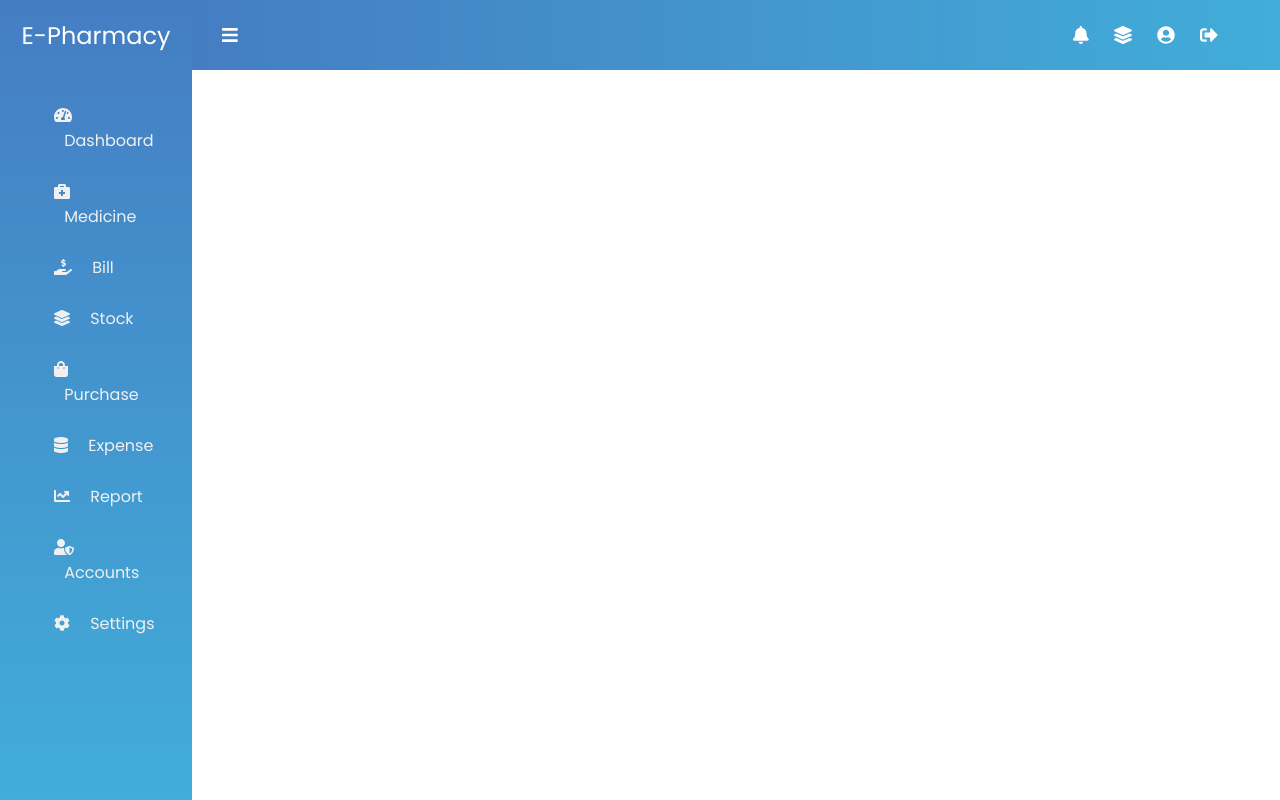
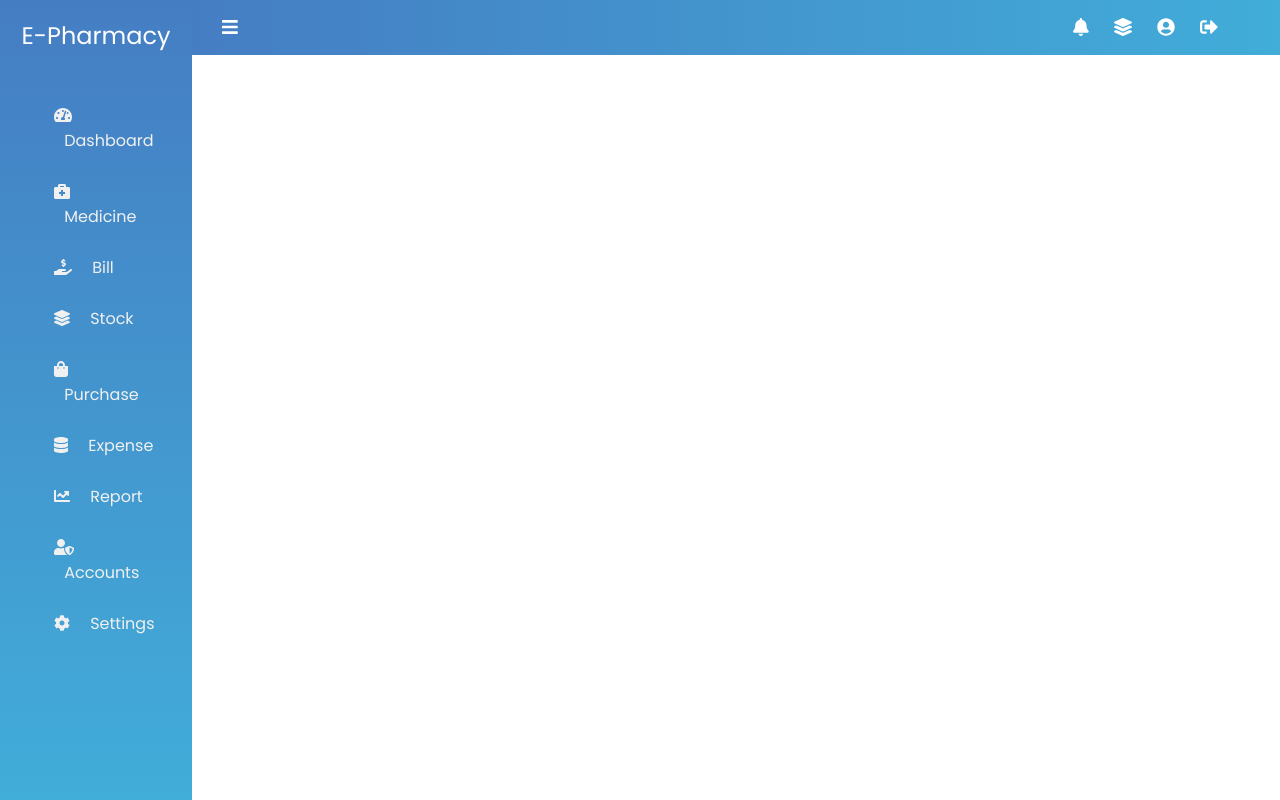
Before and after one commit to tanjimulislam55/pharmacy-frontend, a React (Create React App) app: page /vendor in a window 1280 px wide. Built offline with nearby package versions, Linux system fonts and the light colour scheme.

Commit message:
refactor: height reduced

```diff
--- a/src/components/Layout/Topbar/Topbar.module.css
+++ b/src/components/Layout/Topbar/Topbar.module.css
@@ -5,7 +5,7 @@
 
 .nav .topNavbar {
     background-image: linear-gradient(to right, var(--primary), var(--secondary));
-    height: 70px;
+    height: 55px;
     display: flex;
     justify-content: space-between;
     align-items: center;
```
